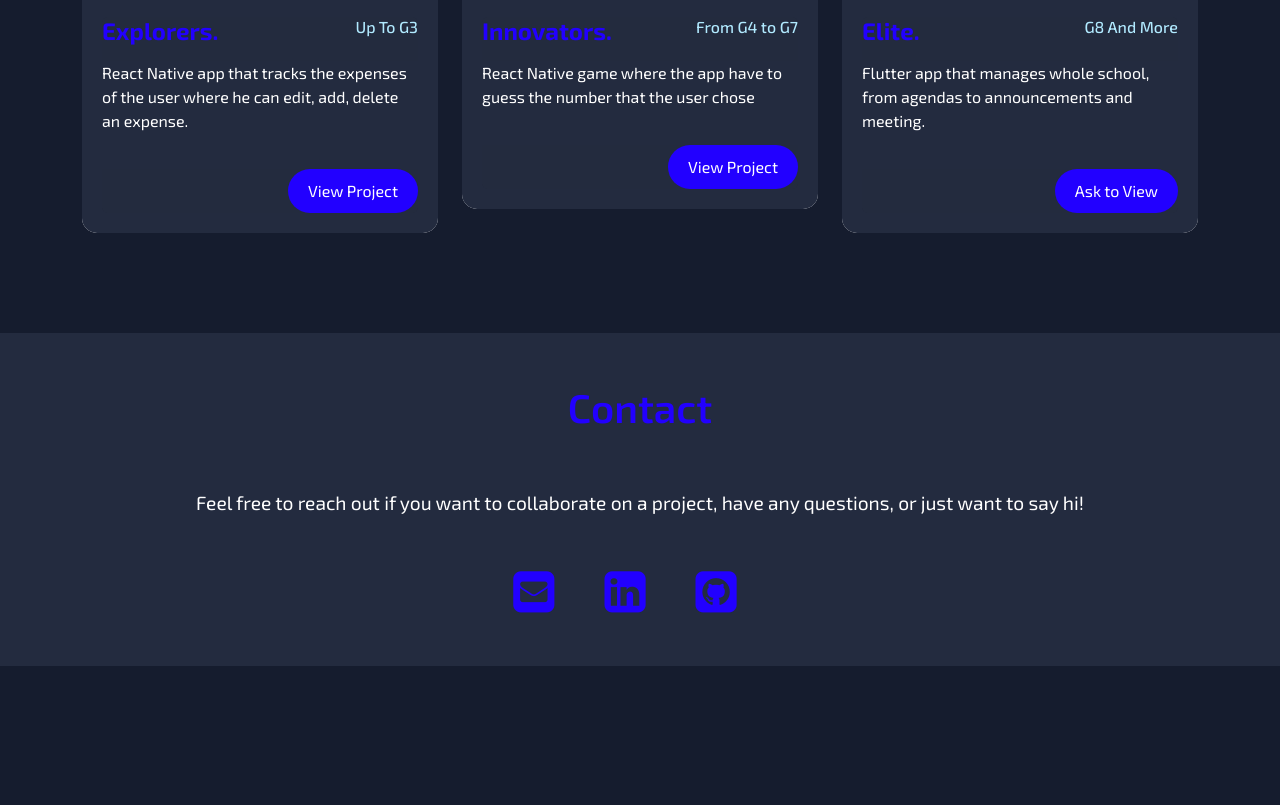
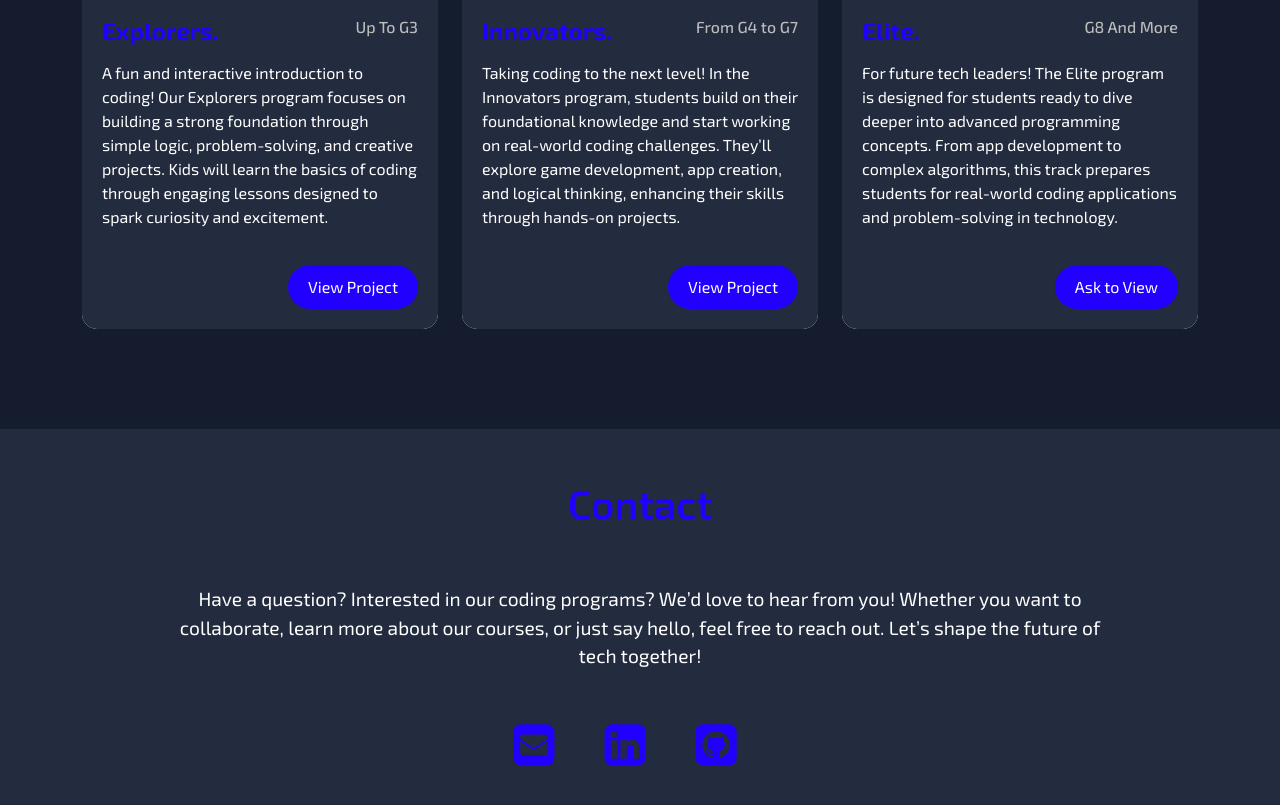
Before and after one commit to GilbertS17/FutureTechies, a plain HTML site: page index.html in a window 1280 px wide. Shown: the part 1977-2782 px from the top of the page. Before the commit the page ends 2643 px from the top, so only its background shows below. Drawn offline with nearby package versions, Linux system fonts and the light colour scheme; a script that the page names is missing.

Commit message:
Finish website text

```diff
--- a/index.html
+++ b/index.html
@@ -172,13 +172,13 @@
 
     <!-- About End -->
 
-    <!-- Projects Start -->
+    <!-- Plans Start -->
 
     <div class="projects-container" id="Plans">
       <h1 class="subtitle">Plans</h1>
       <div class="container">
         <div class="row">
-          <!-- Project Card 1 -->
+          <!-- plan Card 1 -->
           <div class="col-lg-4 col-md-6 col-sm-12 project-card">
             <div class="card">
               <img
@@ -192,8 +192,11 @@
                   <h6 class="proj-status">Up To G3</h6>
                 </div>
                 <p class="card-text">
-                  React Native app that tracks the expenses of the user where he
-                  can edit, add, delete an expense.
+                  A fun and interactive introduction to coding! Our Explorers
+                  program focuses on building a strong foundation through simple
+                  logic, problem-solving, and creative projects. Kids will learn
+                  the basics of coding through engaging lessons designed to
+                  spark curiosity and excitement.
                 </p>
                 <div class="card-footer">
                   <a
@@ -206,7 +209,7 @@
               </div>
             </div>
           </div>
-          <!-- Project Card 2 -->
+          <!-- plan Card 2 -->
           <div class="col-lg-4 col-md-6 col-sm-12 project-card">
             <div class="card">
               <img
@@ -221,8 +224,11 @@
                 </div>
 
                 <p class="card-text">
-                  React Native game where the app have to guess the number that
-                  the user chose
+                  Taking coding to the next level! In the Innovators program,
+                  students build on their foundational knowledge and start
+                  working on real-world coding challenges. They’ll explore game
+                  development, app creation, and logical thinking, enhancing
+                  their skills through hands-on projects.
                 </p>
                 <div class="card-footer">
                   <a
@@ -235,7 +241,7 @@
               </div>
             </div>
           </div>
-          <!-- Project Card 3 -->
+          <!-- plan Card 3 -->
           <div class="col-lg-4 col-md-6 col-sm-12 project-card">
             <div class="card">
               <img
@@ -250,8 +256,11 @@
                 </div>
 
                 <p class="card-text">
-                  Flutter app that manages whole school, from agendas to
-                  announcements and meeting.
+                  For future tech leaders! The Elite program is designed for
+                  students ready to dive deeper into advanced programming
+                  concepts. From app development to complex algorithms, this
+                  track prepares students for real-world coding applications and
+                  problem-solving in technology.
                 </p>
                 <div class="card-footer">
                   <a
@@ -268,15 +277,17 @@
       </div>
     </div>
 
-    <!-- Projects End -->
+    <!-- plan End -->
 
     <!-- Contact Start -->
 
     <div id="Contact" class="contact-container">
       <h1 class="subtitle">Contact</h1>
       <p class="contact-text">
-        Feel free to reach out if you want to collaborate on a project, have any
-        questions, or just want to say hi!
+        Have a question? Interested in our coding programs? We’d love to hear
+        from you! Whether you want to collaborate, learn more about our courses,
+        or just say hello, feel free to reach out. Let’s shape the future of
+        tech together!
       </p>
       <div class="icons-container">
         <a href="mailto:gilbertsahyoun.business@gmail.com" target="_blank">
--- a/styles.css
+++ b/styles.css
@@ -201,7 +201,7 @@
 }
 
 .proj-status {
-  color: #b1eaff;
+  color: rgb(188, 188, 188);
 }
 
 .project-card .card-title {
@@ -248,6 +248,8 @@
   font-size: 1.2em;
   margin-bottom: 20px;
   color: white;
+  margin: auto;
+  width: 80%;
 }
 
 .icons-container {
```
